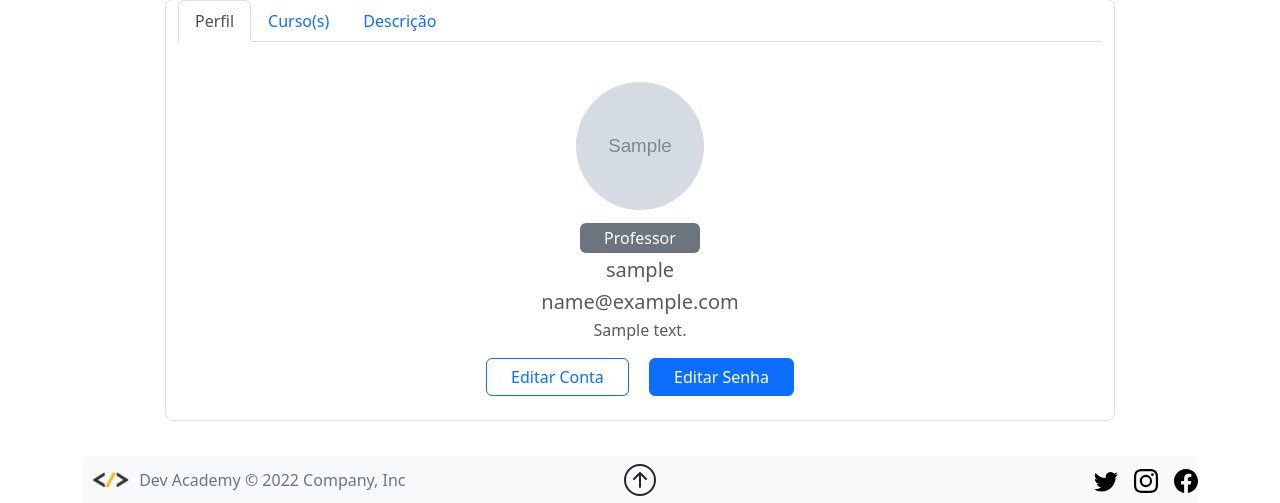
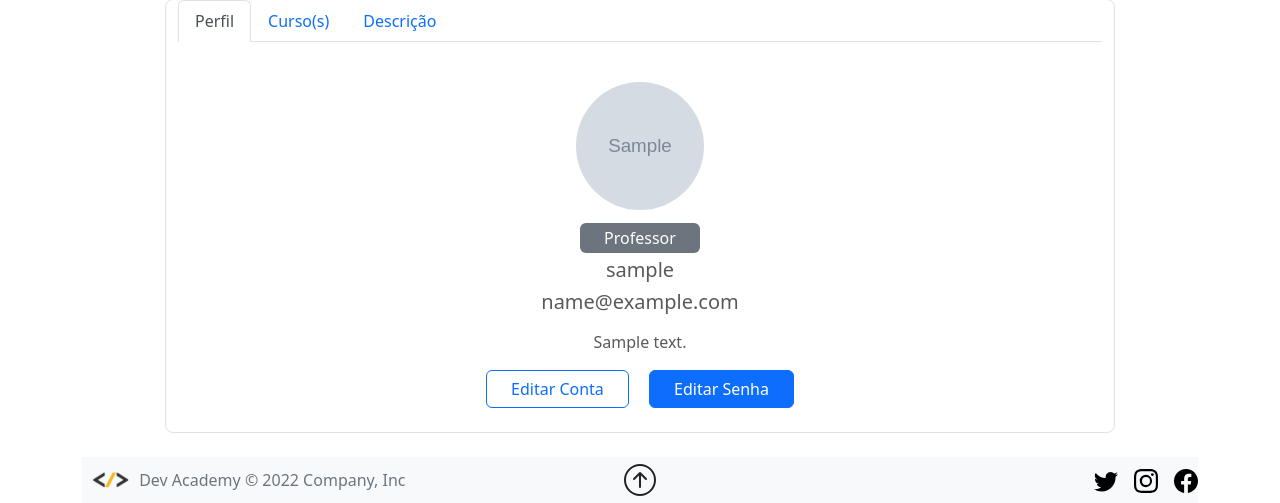
Before and after one commit to David-Marcoss/DEV_Academy, a Django app: page /contas/perfil/ in a window 1280 px wide. Shown: the part 297-800 px from the top of the page. Run offline with Django 4.2, Linux system fonts and the light colour scheme; a user stored in the database is signed in; tables that the repository leaves empty hold one stand-in row (values such as "Sample post"); grey boxes marked "Sample" are stand-in pictures; parts of the project's set-up code (start-up, migrations or seed data) failed here and were passed over; some libraries are stand-ins or nearby versions.

Commit message:
[FIXED] a biografia do professor no perfil.

```diff
--- a/templates/profile.html
+++ b/templates/profile.html
@@ -51,7 +51,7 @@
                             <!-- <span>UI/UX Designer</span> -->
 
                             <div class="px-4 mt-1">
-                                <p class="fonts">{{user.bio}} </p>
+                                <p class="fonts">{{user.bio|linebreaks}} </p>
 
                             </div>
 
@@ -168,7 +168,7 @@
                             <!-- <span>UI/UX Designer</span> -->
 
                             <div class="px-4 mt-1">
-                                <p class="fonts">{{user.bio}}</p>
+                                <p class="fonts">{{user.bio|linebreaks}}</p>
 
                             </div>
 
```
